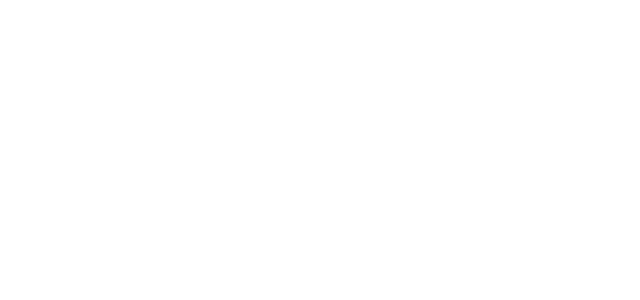
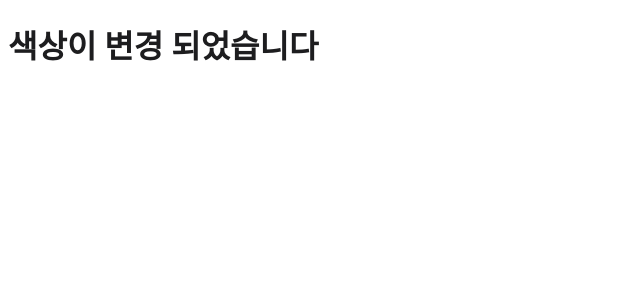
Before and after one commit to DoGukKim/rooprefilm-react-master, a React (Create React App) app: page / in a window 1280 px wide. Shown: the top 300 px of the page, without its empty margins (0-640 px from the left). Built offline with nearby package versions, Linux system fonts and the light colour scheme.

Commit message:
AddThemeAndTest

```diff
--- a/src/App.tsx
+++ /dev/null
@@ -1,7 +0,0 @@
-import React from 'react';
-
-const App: React.FC = () => {
-  return <></>;
-};
-
-export default App;
--- /dev/null
+++ b/src/Components/App.tsx
@@ -0,0 +1,14 @@
+import React from 'react';
+import { ThemeProvider } from 'styled-components';
+import theme from '../styles/theme';
+import HeaderComponent from './Navigation';
+
+const App: React.FC = () => {
+  return (
+    <ThemeProvider theme={theme}>
+      <HeaderComponent />
+    </ThemeProvider>
+  );
+};
+
+export default App;
--- /dev/null
+++ b/src/Components/Navigation/index.tsx
@@ -0,0 +1,18 @@
+import React from 'react';
+import styled from 'styled-components';
+
+const Header = styled.header`
+  color: ${(props) => props.theme.color.PRIMARY};
+`;
+
+const HeaderComponent: React.FC = () => {
+  return (
+    <>
+      <Header>
+        <h1>색상이 변경 되었습니다</h1>
+      </Header>
+    </>
+  );
+};
+
+export default HeaderComponent;
--- a/src/index.tsx
+++ b/src/index.tsx
@@ -1,6 +1,6 @@
 import React from 'react';
 import ReactDOM from 'react-dom';
-import App from './App';
+import App from './Components/App';
 
 ReactDOM.render(
   <React.StrictMode>
--- /dev/null
+++ b/src/styles/theme.tsx
@@ -0,0 +1,13 @@
+import { DefaultTheme } from 'styled-components';
+
+const theme: DefaultTheme = {
+  color: {
+    PRIMARY: '#1D1D1F',
+    SECONDARY: '#86868b',
+    POINT: '#999',
+    BLACK: '#000',
+    WHITE: '#FFFFFF',
+  },
+};
+
+export default theme;
```
Also changed, not shown: src/styles/styled.d.ts (added, +13 -0 lines).
